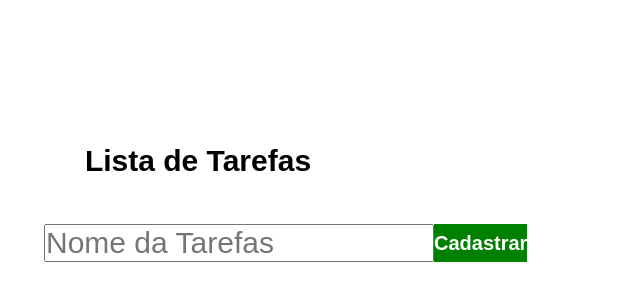
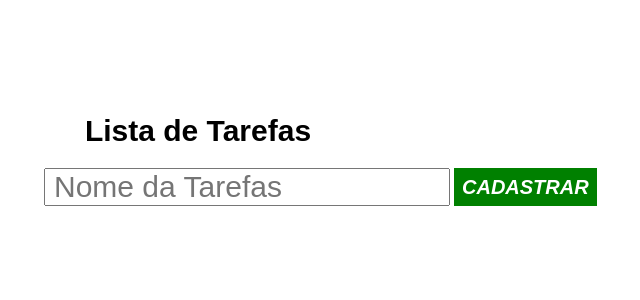
Before and after one commit to thmoura/curso_ebac_frontend_git, a plain HTML site: page index.html in a window 1280 px wide. Shown: the part 226-526 px from the top of the page, without its empty margins (442-1082 px from the left). Drawn offline with nearby package versions, Linux system fonts and the light colour scheme.

Commit message:
Recodificação, estava em js tradicional, e vai para jquery

```diff
--- a/main.css
+++ b/main.css
@@ -21,11 +21,12 @@ form {
 .container h1{
     font-size: 30px;
     text-align: center;
-    padding: 30px;
+    margin-bottom: 4px;
 }
 
 form input {
     font-size: 30px;
+    padding: 0 8px;
 }
 
 button{
@@ -35,6 +36,10 @@ button{
     font-weight: bold;
     border: none;
     cursor: pointer;
+    margin-left: 4px;
+    text-transform: uppercase;
+    font-style: italic;
+    padding: 0 8px;
 }
 
 table {
--- a/main.js
+++ b/main.js
@@ -2,11 +2,10 @@ $(document).ready(function (){
 
     const form = document.getElementById('form-lista')
     const tarefa = [];
-    const sublinha = document
 
     let linhas = '';
 
-    form.addEventListener('submit', function(e){
+    $('form').on('submit', function(e){
         e.preventDefault();
 
         adicionarlinha();
```
